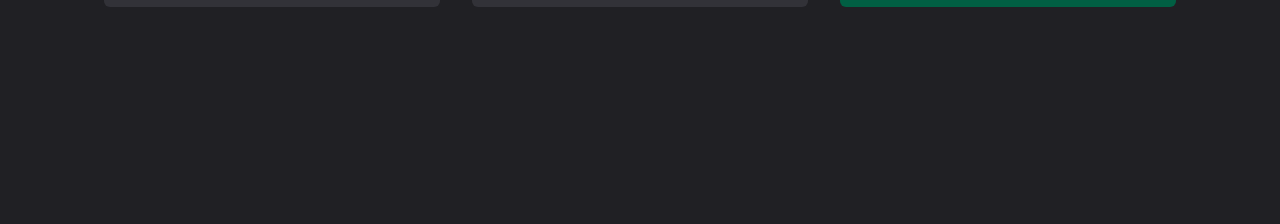
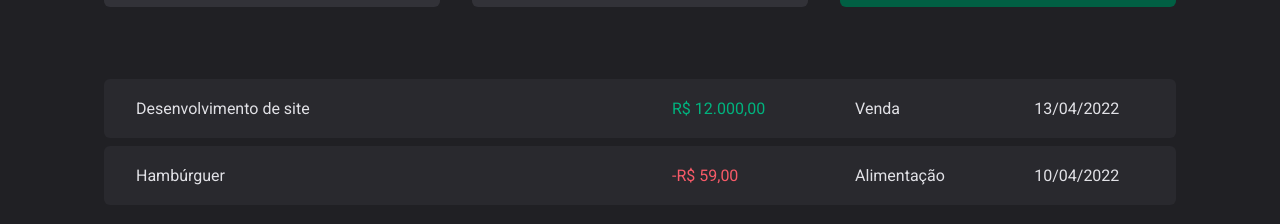
Before and after one commit to van-gomes/ignite-reactjs-dt-money, a React (Vite) app: page / in a window 1280 px wide. Shown: the part 128-352 px from the top of the page. Built offline with nearby package versions, Linux system fonts and the light colour scheme.

Commit message:
feat: create and style transactions table

```diff
--- a/src/pages/Transactions/index.tsx
+++ b/src/pages/Transactions/index.tsx
@@ -1,11 +1,40 @@
+
 import { Header } from "../../components/Header";
 import { Summary } from "../../components/Summary";
+import { PriceHighlight, TransactionsContainer, TransactionsTable } from "./styles";
 
 export function Transactions() {
     return (
         <div>
             <Header />
             <Summary />
+
+            <TransactionsContainer>
+                <TransactionsTable>
+                    <tbody>
+                        <tr>
+                            <td width="50%">Desenvolvimento de site</td>
+                            <td>
+                                <PriceHighlight variant="income">
+                                    R$ 12.000,00
+                                </PriceHighlight>
+                            </td>
+                            <td>Venda</td>
+                            <td>13/04/2022</td>
+                        </tr>
+                        <tr>
+                            <td width="50%">Hambúrguer</td>
+                            <td>
+                                <PriceHighlight variant="outcome">
+                                    -R$ 59,00
+                                </PriceHighlight>
+                            </td>
+                            <td>Alimentação</td>
+                            <td>10/04/2022</td>
+                        </tr>
+                    </tbody>
+                </TransactionsTable>
+            </TransactionsContainer>
         </div>
     );
 }
--- a/src/pages/Transactions/styles.ts
+++ b/src/pages/Transactions/styles.ts
@@ -0,0 +1,41 @@
+import styled from "styled-components";
+
+export const TransactionsContainer = styled.main`
+  width: 100%;
+  max-width: 1120px;
+  margin: 4rem auto 0;
+  padding: 0 1.5rem;
+`;
+
+export const TransactionsTable = styled.table`
+  width: 100%;
+  border-collapse: separate;
+  border-spacing: 0 0.5rem;
+  /* margin-top: 1.5rem; */
+
+  td {
+    padding: 1.25rem 2rem;
+    background: ${(props) => props.theme["gray-700"]};
+
+    &:first-child {
+      border-top-left-radius: 6px;
+      border-bottom-left-radius: 6px;
+    }
+
+    &:last-child {
+      border-top-right-radius: 6px;
+      border-bottom-right-radius: 6px;
+    }
+  }
+`;
+
+interface PriceHighlightProps {
+  variant: "income" | "outcome";
+}
+
+export const PriceHighlight = styled.span<PriceHighlightProps>`
+  color: ${(props) =>
+    props.variant === "income"
+      ? props.theme["green-300"]
+      : props.theme["red-300"]};
+`;
```
